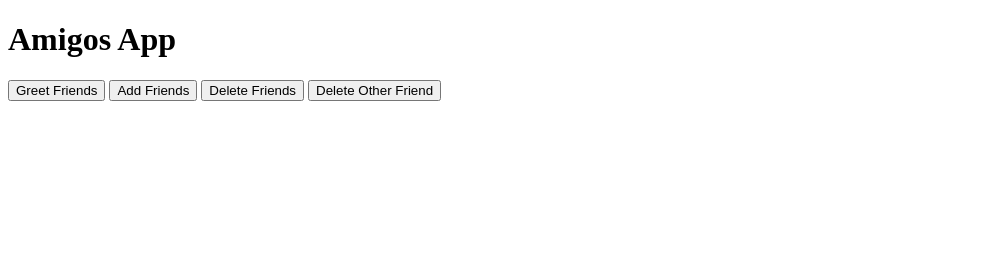
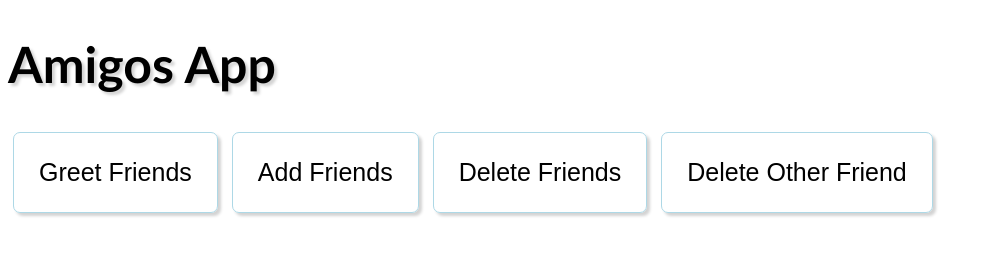
Before and after one commit to AlphaGames999/Amigos-App, a plain HTML site: page index.html in a window 1280 px wide. Shown: the whole page, without its empty margins (0-992 px from the left). Drawn offline with Linux system fonts and the light colour scheme.

Commit message:
Se añadieron estilos css

```diff
--- a/assets/css/styles.css
+++ b/assets/css/styles.css
@@ -0,0 +1,29 @@
+.title {
+    font-family: 'calibri', arial, sans-serif;
+    font-size: 50px;
+    text-shadow: 3px 3px 3px lightgrey;
+}
+
+.btn {
+    padding: 1em;
+    background: rgba(0, 130, 242, 0);
+    margin: 5px;
+    border: solid lightblue 1px;
+    border-radius: 7px;
+    box-shadow: 3px 3px 3px 0px lightgrey;
+    transition: all ease 0.5s;
+    font-family: 'arial', sans-serif;
+    font-size: 25px;
+}
+
+.btn:hover {
+    background: lightblue;
+    color: white;
+    cursor: pointer;
+}
+
+.btn:active {
+    background: blue;
+    color: white;
+    cursor: pointer;
+}
--- a/index.html
+++ b/index.html
@@ -8,10 +8,10 @@
 <body>
     <h1 class="title">Amigos App</h1>
 
-    <button onclick="saludarAmigos()">Greet Friends</button>
-    <button onclick="agregarAmigos()">Add Friends</button>
-    <button onclick="eliminarAmigos()">Delete Friends</button>
-    <button onclick="eliminarOtroAmigo()">Delete Other Friend</button>
+    <button class="btn" onclick="saludarAmigos()">Greet Friends</button>
+    <button class="btn" onclick="agregarAmigos()">Add Friends</button>
+    <button class="btn" onclick="eliminarAmigos()">Delete Friends</button>
+    <button class="btn" onclick="eliminarOtroAmigo()">Delete Other Friend</button>
 
     <script src="./assets/js/app.js"></script>
 </body>
```
